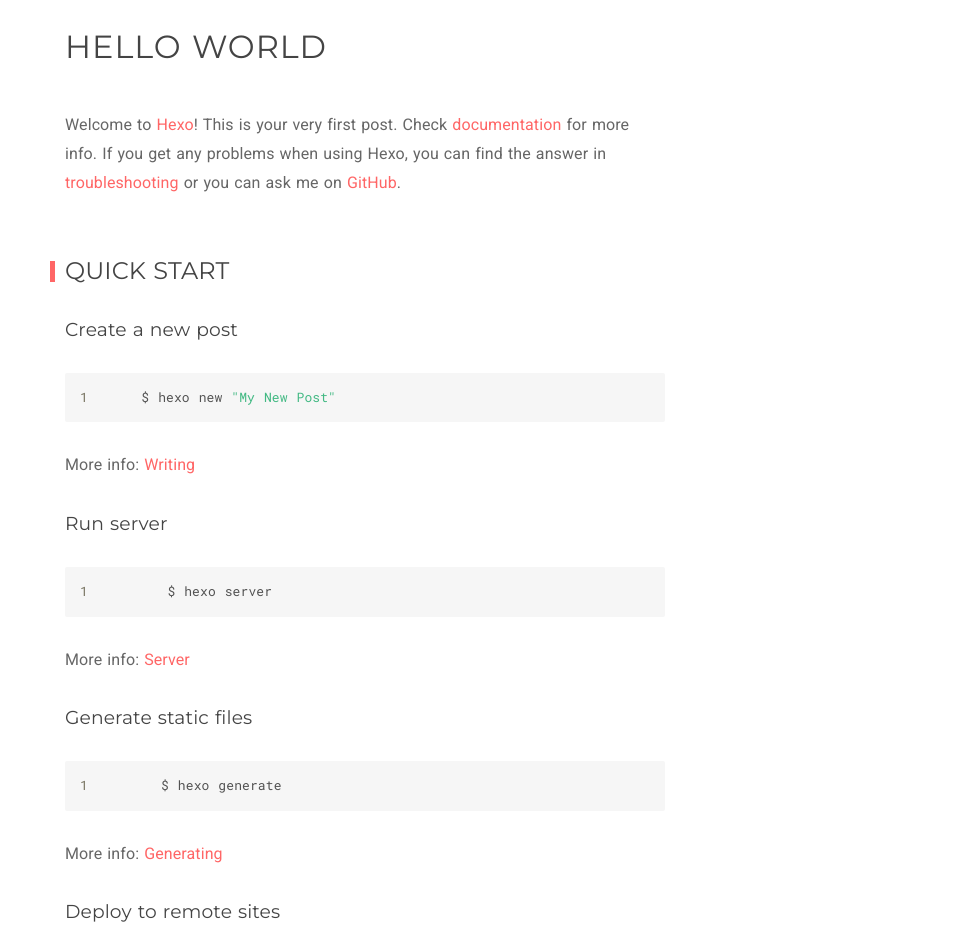
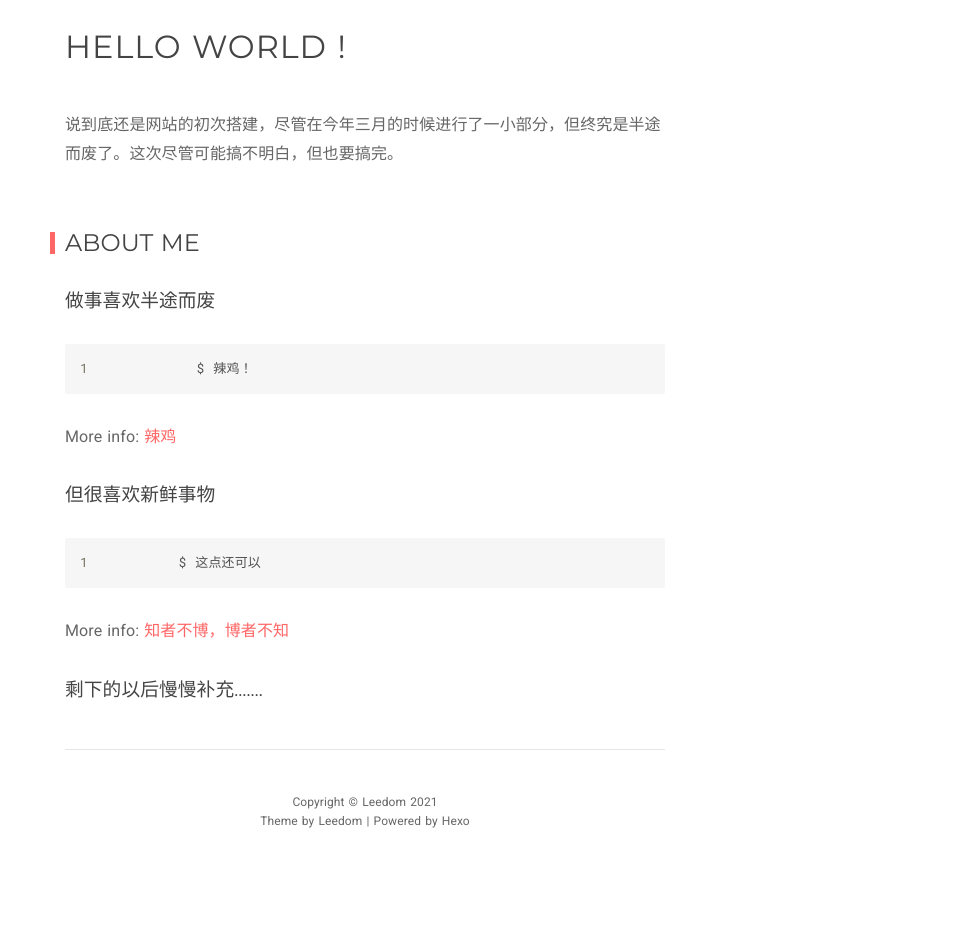
Before and after one commit to Fewoa/Fewoa.github.io, a plain HTML site: page 2022/11/09/hello-world/index.html in a window 1280 px wide. Shown: the part 181-1112 px from the top of the page, 275-1250 px from the left. After the commit the page ends 1014 px from the top, so only its background shows below. Drawn offline with nearby package versions, Linux system fonts and the light colour scheme.

Commit message:
Site updated: 2022-11-09 11:26:15

```diff
--- a/2022/11/09/hello-world/index.html
+++ b/2022/11/09/hello-world/index.html
@@ -11,7 +11,7 @@
 
   <title>
 
-      Hello World
+      Hello World !
 
 
 
@@ -118,23 +118,17 @@
     Nov 09, 2022
   </h3>
   <h1>
-    Hello World
+    Hello World !
   </h1>
   <div class="content markdown-body">
-    <p>Welcome to <a target="_blank" rel="noopener" href="https://hexo.io/">Hexo</a>! This is your very first post. Check <a target="_blank" rel="noopener" href="https://hexo.io/docs/">documentation</a> for more info. If you get any problems when using Hexo, you can find the answer in <a target="_blank" rel="noopener" href="https://hexo.io/docs/troubleshooting.html">troubleshooting</a> or you can ask me on <a target="_blank" rel="noopener" href="https://github.com/hexojs/hexo/issues">GitHub</a>.</p>
-<h2 id="Quick-Start"><a href="#Quick-Start" class="headerlink" title="Quick Start"></a>Quick Start</h2><h3 id="Create-a-new-post"><a href="#Create-a-new-post" class="headerlink" title="Create a new post"></a>Create a new post</h3><figure class="highlight bash"><table><tr><td class="gutter"><pre><span class="line">1</span><br></pre></td><td class="code"><pre><span class="line">$ hexo new <span class="string">&quot;My New Post&quot;</span></span><br></pre></td></tr></table></figure>
+    <p>说到底还是网站的初次搭建，尽管在今年三月的时候进行了一小部分，但终究是半途而废了。这次尽管可能搞不明白，但也要搞完。</p>
+<h2 id="ABOUT-ME"><a href="#ABOUT-ME" class="headerlink" title="ABOUT ME"></a>ABOUT ME</h2><h3 id="做事喜欢半途而废"><a href="#做事喜欢半途而废" class="headerlink" title="做事喜欢半途而废"></a>做事喜欢半途而废</h3><figure class="highlight bash"><table><tr><td class="gutter"><pre><span class="line">1</span><br></pre></td><td class="code"><pre><span class="line">$ 辣鸡！</span><br></pre></td></tr></table></figure>
 
-<p>More info: <a target="_blank" rel="noopener" href="https://hexo.io/docs/writing.html">Writing</a></p>
-<h3 id="Run-server"><a href="#Run-server" class="headerlink" title="Run server"></a>Run server</h3><figure class="highlight bash"><table><tr><td class="gutter"><pre><span class="line">1</span><br></pre></td><td class="code"><pre><span class="line">$ hexo server</span><br></pre></td></tr></table></figure>
+<p>More info: <a target="_blank" rel="noopener" href="https://baike.baidu.com/item/%E8%BE%A3%E9%B8%A1/23555456">辣鸡</a></p>
+<h3 id="但很喜欢新鲜事物"><a href="#但很喜欢新鲜事物" class="headerlink" title="但很喜欢新鲜事物"></a>但很喜欢新鲜事物</h3><figure class="highlight bash"><table><tr><td class="gutter"><pre><span class="line">1</span><br></pre></td><td class="code"><pre><span class="line">$ 这点还可以</span><br></pre></td></tr></table></figure>
 
-<p>More info: <a target="_blank" rel="noopener" href="https://hexo.io/docs/server.html">Server</a></p>
-<h3 id="Generate-static-files"><a href="#Generate-static-files" class="headerlink" title="Generate static files"></a>Generate static files</h3><figure class="highlight bash"><table><tr><td class="gutter"><pre><span class="line">1</span><br></pre></td><td class="code"><pre><span class="line">$ hexo generate</span><br></pre></td></tr></table></figure>
-
-<p>More info: <a target="_blank" rel="noopener" href="https://hexo.io/docs/generating.html">Generating</a></p>
-<h3 id="Deploy-to-remote-sites"><a href="#Deploy-to-remote-sites" class="headerlink" title="Deploy to remote sites"></a>Deploy to remote sites</h3><figure class="highlight bash"><table><tr><td class="gutter"><pre><span class="line">1</span><br></pre></td><td class="code"><pre><span class="line">$ hexo deploy</span><br></pre></td></tr></table></figure>
-
-<p>More info: <a target="_blank" rel="noopener" href="https://hexo.io/docs/one-command-deployment.html">Deployment</a></p>
-
+<p>More info: <a target="_blank" rel="noopener" href="https://baike.baidu.com/item/%E7%9F%A5%E8%80%85%E4%B8%8D%E5%8D%9A%E5%8D%9A%E8%80%85%E4%B8%8D%E7%9F%A5/560978?fr=aladdin">知者不博，博者不知</a></p>
+<h3 id="剩下的以后慢慢补充……"><a href="#剩下的以后慢慢补充……" class="headerlink" title="剩下的以后慢慢补充……."></a>剩下的以后慢慢补充…….</h3>
   </div>
 
 
```
Also changed, not shown: archives/2022/11/index.html (+2 -2 lines), archives/2022/index.html (+2 -2 lines), archives/index.html (+2 -2 lines), index.html (+1 -1 lines).
